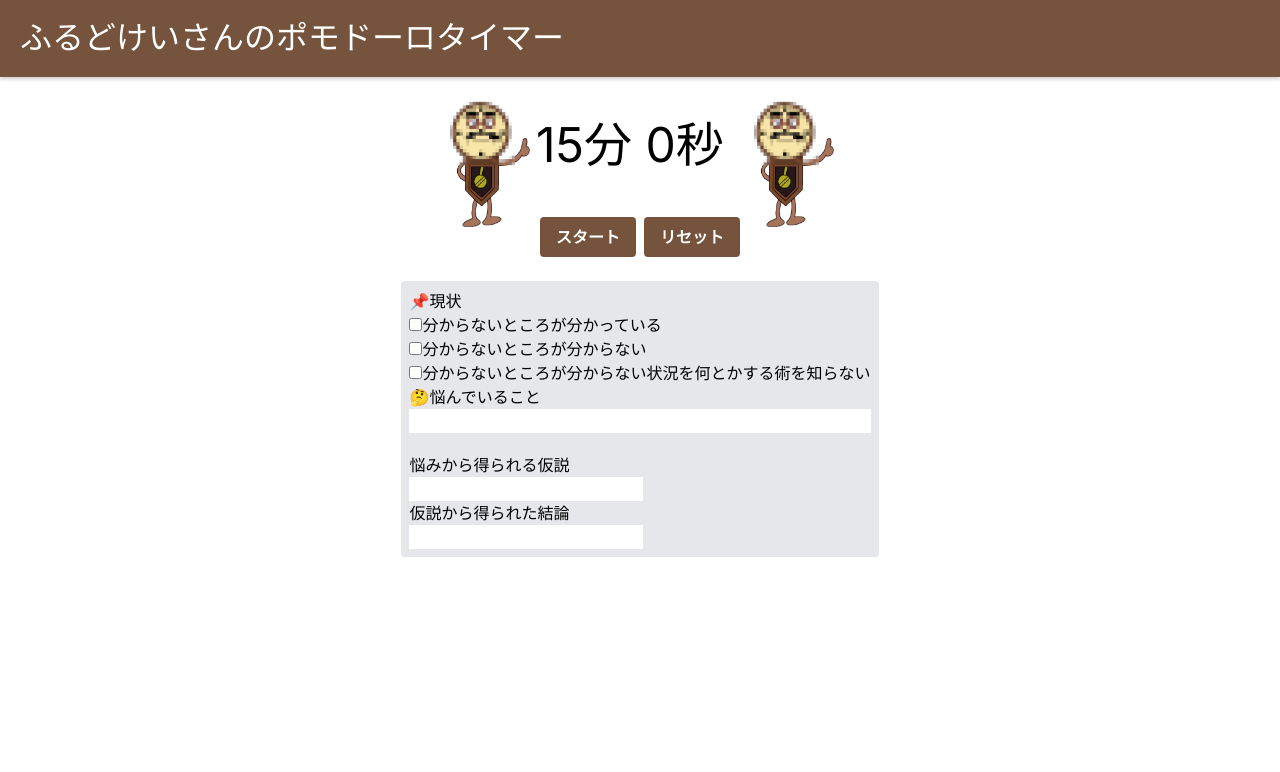
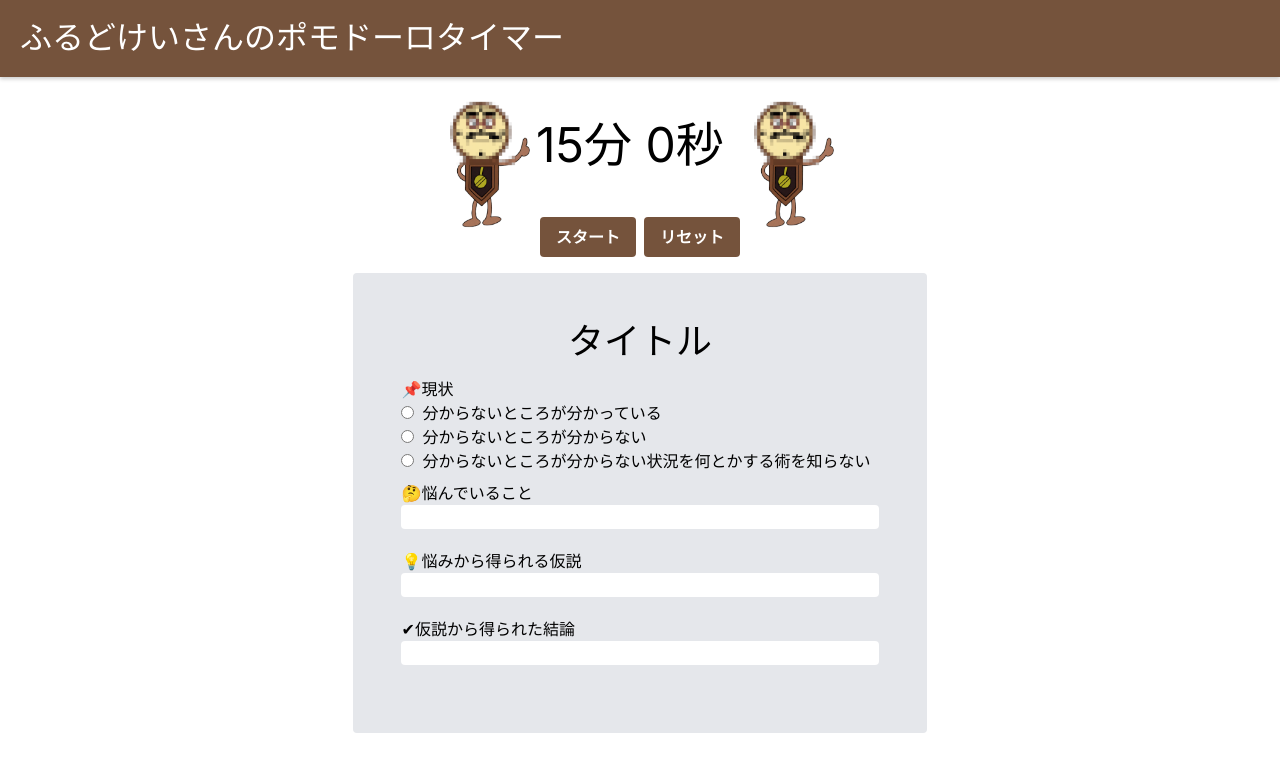
Before and after one commit to scla-sagauniv/univ_debut, a Next.js app: page /playTimer in a window 1280 px wide. Shown: the top 772 px of the page. Built offline with nearby package versions, Linux system fonts and the light colour scheme.

Commit message:
pomodoroメモ作成

```diff
--- a/app/playTimer/page.js
+++ b/app/playTimer/page.js
@@ -25,22 +25,23 @@ const PlayTimer = () => {
         <Timer />
       </div>
       <div className="flex justify-center">
-        <div className=" bg-gray-200 m-2 p-2 rounded" >
-
+        <div className=" bg-gray-200  rounded p-12" >
+          <h1 className='flex justify-center text-4xl mb-4'> タイトル</h1>
           <div className="flex first-line:"><span>&#128204;</span>
           <h2>現状</h2></div>
-          <input type="checkbox" ></input>
-           <p  className="inline">分からないところが分かっている</p><div></div>
-           <input type="checkbox" ></input>
-           <p className="inline">分からないところが分からない</p><div></div>
-           <input type="checkbox" ></input>
-          <p className="inline">分からないところが分からない状況を何とかする術を知らない</p>
-          <div className="flex first-line:">
+          <input type="radio" name='check'></input>
+           <p  className="inline m-2">分からないところが分かっている</p><div></div>
+           <input type="radio" name='check'></input>
+           <p className="inline m-2">分からないところが分からない</p><div></div>
+           <input type="radio" name='check' ></input>
+          <p className="inline m-2">分からないところが分からない状況を何とかする術を知らない</p>
+          <div className="flex first-line rounded mt-2">
           <span>&#129300;</span><h2>悩んでいること</h2> </div>
-          <input className='mb-5 w-full'></input>
-          <h2>悩みから得られる仮説</h2>
+          <input className='mb-5 w-full rounded'></input>
+          <div className="flex first-line:"><span>&#128161;</span><h2>悩みから得られる仮説</h2></div>
           <input
-            type="text "
+            type="text"
+            className='mb-5 w-full rounded'
             value={inputValue}
             onChange={handleInputChange}
             onKeyPress={handleEnterKey}
@@ -50,8 +51,9 @@ const PlayTimer = () => {
               <p key={index}>{hypothesis}</p>
             ))}
           </div>
-          <h2>仮説から得られた結論</h2>
-          <input></input>
+          <div className="flex first-line:"><span>&#10004;</span>
+          <h2>仮説から得られた結論</h2></div>
+          <input className='mb-5 w-full rounded'></input>
         </div>
 
       </div>
```
